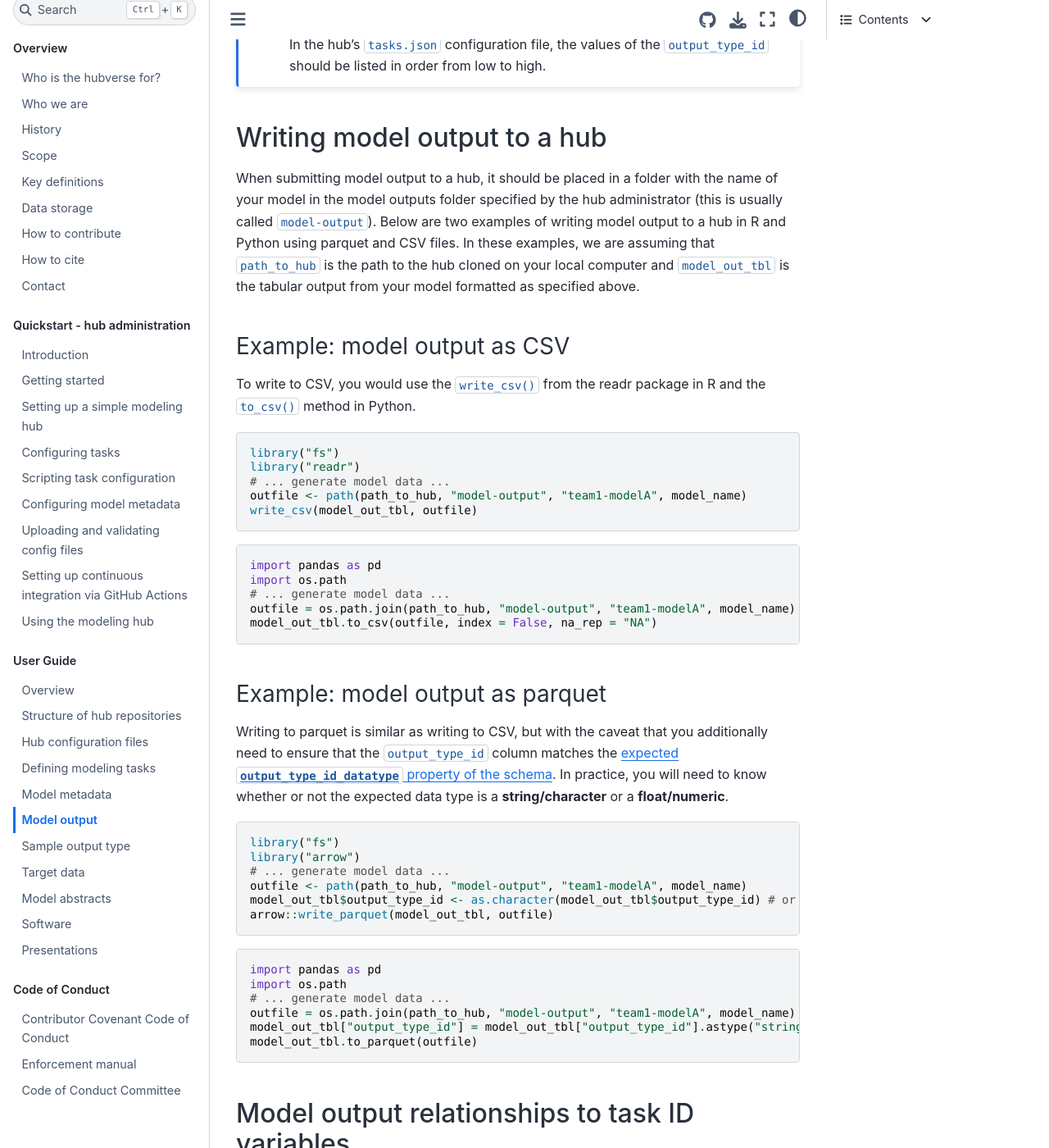
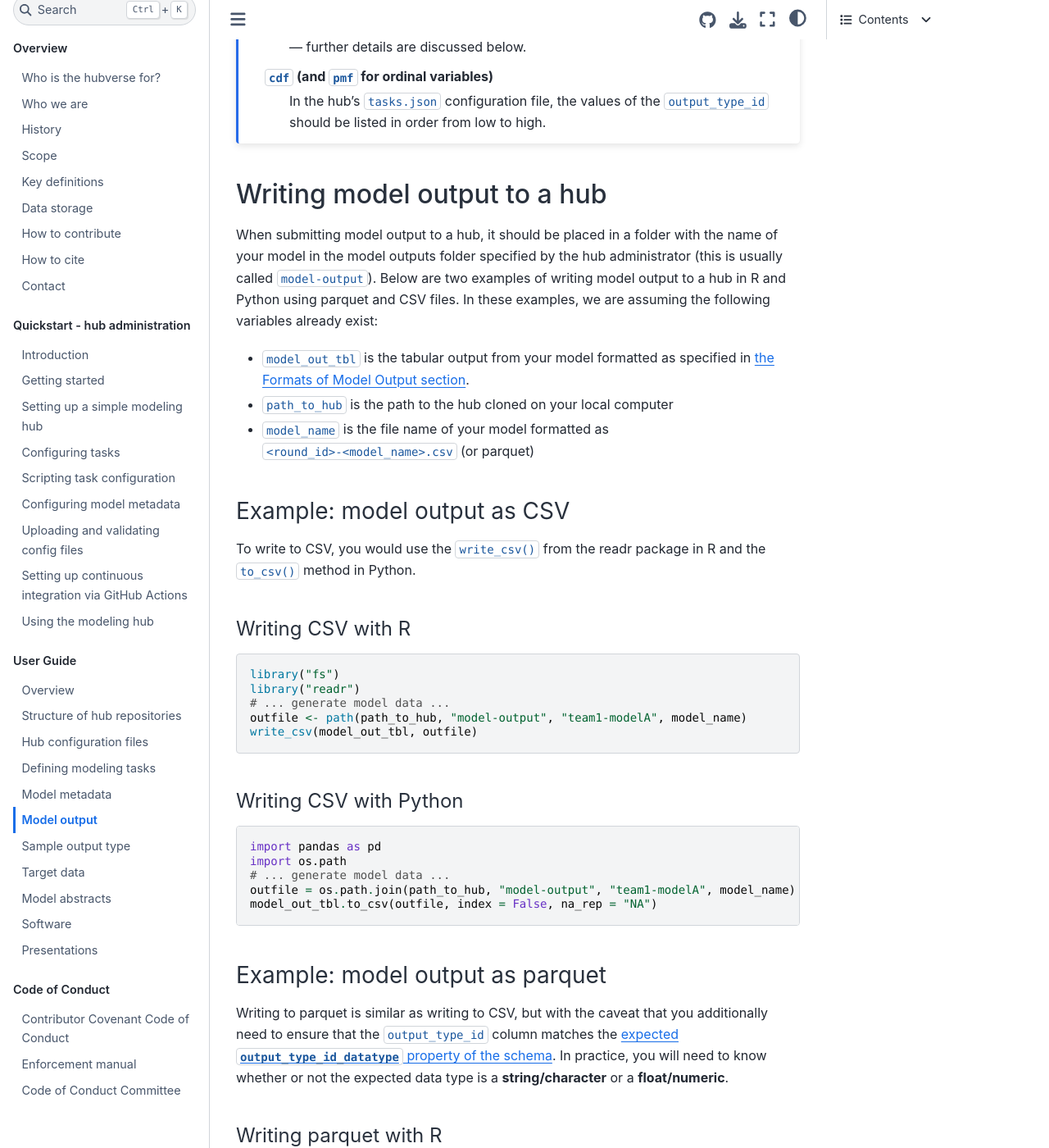
Before and after one commit to hubverse-org/hubDocs, a Sphinx documentation site: the page built from docs/source/user-guide/model-output.md, in a window 1280 px wide and 1400 px high, scrolled down 4623 px. Shown: the whole window at 82% size. Built offline with Sphinx 7.4.7 and the Sphinx Book theme 1.1.4, drawn with Linux system fonts in a browser that asks for light colours; comment, search, counter and statistics services are not loaded; some of the changed text lies outside the part shown.

Commit message:
add more details and fix links

````diff
--- a/docs/source/user-guide/model-output.md
+++ b/docs/source/user-guide/model-output.md
@@ -50,7 +50,7 @@ one-week-ahead incidence, but probabilities for the timing of a season peak:
   This is discussed in the [Output type table](#output-type-table)
 
 
-(formats-of-model-output)=
+(file-formats)=
 ### File formats
 
 Hubs can take submissions in tabular data formats, namely `csv` and `parquet`. These
@@ -70,7 +70,10 @@ submission formats are _not mutually exclusive_; **hubs may choose between
    * Disadvantages:
       * Compatibility: Harder to work with; teams and people who want to work with files need to install additional libraries
 
-(model-output-format)=
+Examples of how to create these file formats in R and Python are listed below in
+[the Writing Model Output section](#writing-model-output).
+
+(formats-of-model-output)=
 ## Formats of model output
 
 ```{admonition} Reference
@@ -157,21 +160,28 @@ variables — further details are discussed below.
 
 :::
 
+(writing-model-output)=
 ## Writing model output to a hub
 
 When submitting model output to a hub, it should be placed in a folder with the
-name of your model in the model outputs folder specified by the hub administrator
-(this is usually called `model-output`). Below are two examples of writing model
-output to a hub in R and Python using parquet and CSV files. In these examples,
-we are assuming that `path_to_hub` is the path to the hub cloned on your local
-computer and `model_out_tbl` is the
-tabular output from your model formatted as specified above.
+name of your model in the model outputs folder specified by the hub
+administrator (this is usually called `model-output`). Below are two examples
+of writing model output to a hub in R and Python using parquet and CSV files.
+In these examples, we are assuming the following variables already exist:
+
+ - `model_out_tbl` is the tabular output from your model formatted as specified
+   in [the Formats of Model Output section](#formats-of-model-output).
+ - `path_to_hub` is the path to the hub cloned on your local computer
+ - `model_name` is the file name of your model formatted as
+   `<round_id>-<model_name>.csv` (or parquet)
 
 (example-csv)=
 ### Example: model output as CSV
 
 To write to CSV, you would use the `write_csv()` from the readr package in R and
 the `to_csv()` method in Python.
+
+#### Writing CSV with R
 
 ```r
 library("fs")
@@ -180,6 +190,8 @@ library("readr")
 outfile <- path(path_to_hub, "model-output", "team1-modelA", model_name)
 write_csv(model_out_tbl, outfile)
 ```
+
+#### Writing CSV with Python
 
 ```python
 import pandas as pd
@@ -198,6 +210,9 @@ additionally need to ensure that the `output_type_id` column matches the
 In practice, you will need to know whether or not the expected data type is a
 **string/character** or a **float/numeric**.
 
+
+#### Writing parquet with R
+
 ```r
 library("fs")
 library("arrow")
@@ -206,6 +221,9 @@ outfile <- path(path_to_hub, "model-output", "team1-modelA", model_name)
 model_out_tbl$output_type_id <- as.character(model_out_tbl$output_type_id) # or as.numeric()
 arrow::write_parquet(model_out_tbl, outfile)
 ```
+
+
+#### Writing parquet with Python
 
 ```python
 import pandas as pd
````
